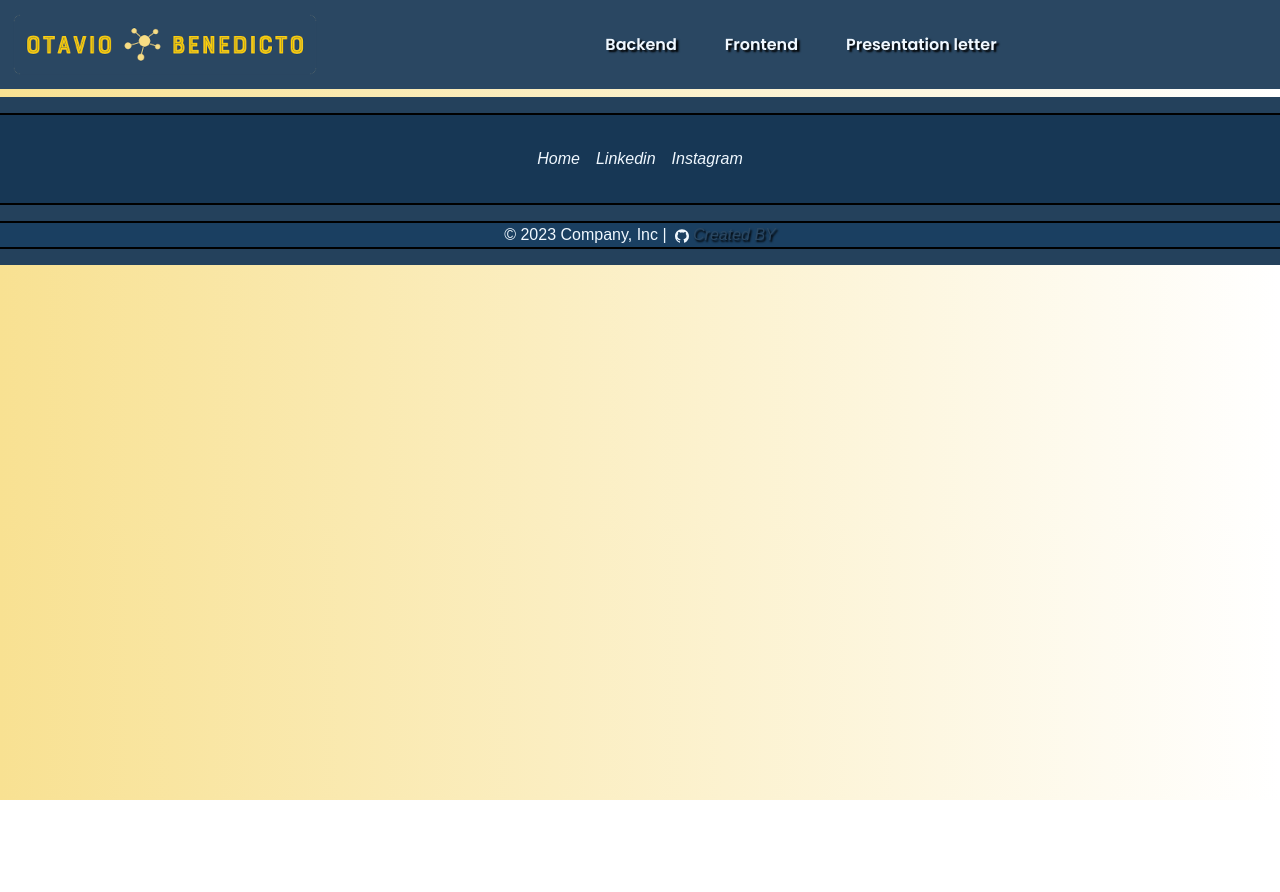
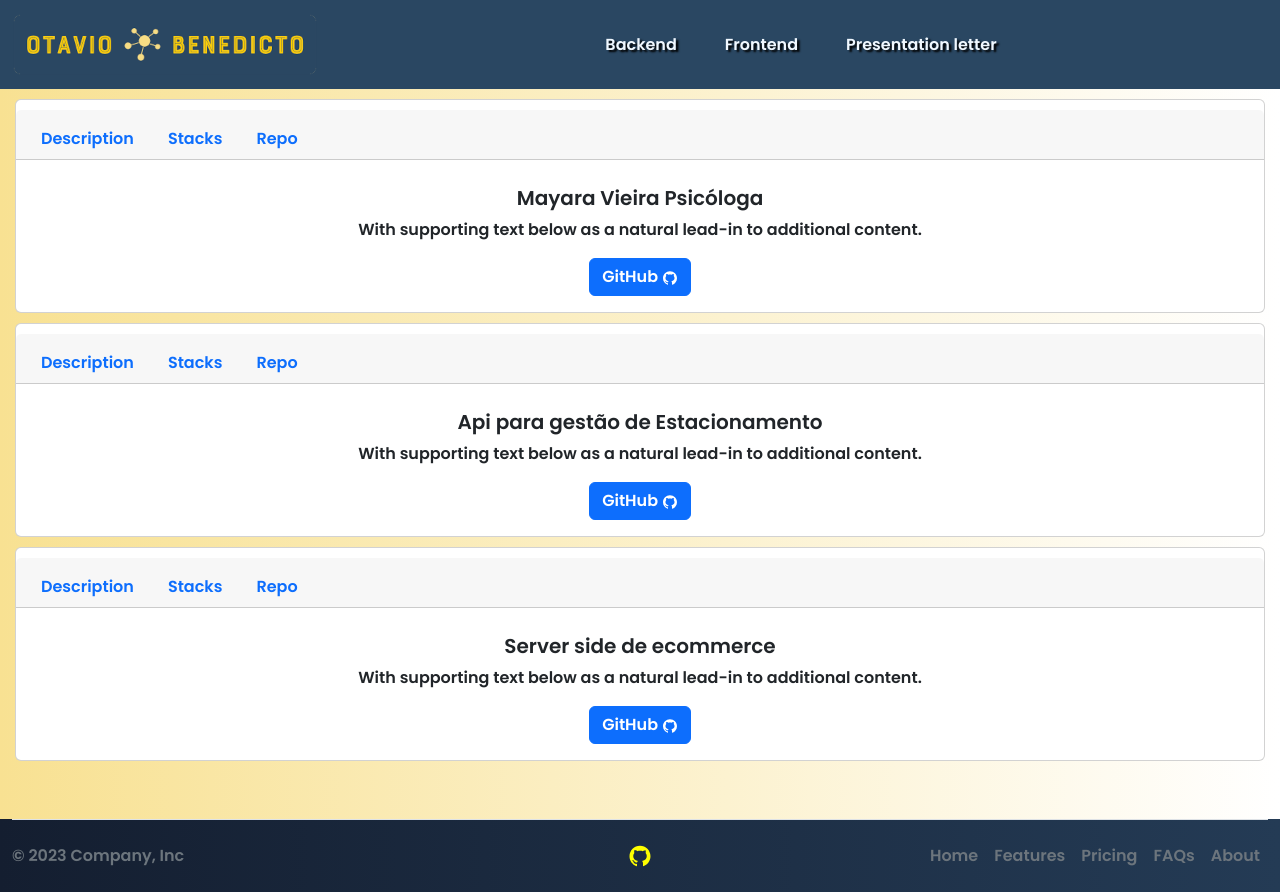
Before and after one commit to benedictotavio/portfolio_ot, a React (Vite) app: page /frontend in a window 1280 px wide. Before the commit the page ends 800 px from the top, so only its background shows below. Built offline with nearby package versions, Linux system fonts and the light colour scheme.

Commit message:
Alteração do footer com identidade visual

```diff
--- a/src/App.tsx
+++ b/src/App.tsx
@@ -3,6 +3,7 @@ import Navbar from "./components/layout/Navbar";
 import Home from "./pages/Home";
 import Footer from "./components/layout/Footer";
 import Backend from "./pages/Backend";
+import Frontend from "./pages/Frontend";
 
 function App() {
   return (
@@ -12,6 +13,7 @@ function App() {
         <Routes>
           <Route path="/" element={<Home />} />
           <Route path="/backend" element={<Backend />} />
+          <Route path="/frontend" element={<Frontend />} />
         </Routes>
       </BrowserRouter>
       <Footer />
--- a/src/components/content/BackendPortifolio.tsx
+++ b/src/components/content/backend/BackendPortifolio.tsx
@@ -1,4 +1,4 @@
-import Card from "../layout/Card";
+import Card from "../../layout/Card";
 import styles from "./BackendPortifolio.module.css";
 
 const BackendPortifolio = () => {
--- /dev/null
+++ b/src/components/content/frontend/FrontendPortfolio.module.css
@@ -0,0 +1,11 @@
+#frontend {
+    min-height: 90vh;
+}
+
+.card_content {
+    padding-inline: 15px;
+}
+
+.card_content div {
+    margin-top: 10px;
+}
--- /dev/null
+++ b/src/components/content/frontend/FrontendPortfolio.tsx
@@ -0,0 +1,16 @@
+import Card from "../../layout/Card";
+import styles from "./FrontendPortfolio.module.css";
+
+const FrontendPortfolio = () => {
+  return (
+      <div id={styles.frontend}>
+        <div className={styles.card_content}>
+          <Card title="Mayara Vieira Psicóloga" />
+          <Card title="Api para gestão de Estacionamento" />
+          <Card title="Server side de ecommerce" />
+        </div>
+      </div>
+  );
+};
+
+export default FrontendPortfolio;
--- a/src/components/layout/Footer.module.css
+++ b/src/components/layout/Footer.module.css
@@ -1,39 +1,9 @@
-.footer {
-    background-color: #24415c;
+#footer {
+    background: #141E30;
+    /* fallback for old browsers */
+    background: -webkit-linear-gradient(to left, #243B55, #141E30);
+    /* Chrome 10-25, Safari 5.1-6 */
+    background: linear-gradient(to left, #243B55, #141E30);
+    /* W3C, IE 10+/ Edge, Firefox 16+, Chrome 26+, Opera 12+, Safari 7+ */
+
 }
-
-.footer ul {
-    background-color: #173755;
-    border-top: 2px solid black;
-    border-bottom: 2px solid black;
-}
-
-.footer a {
-    text-decoration: none;
-    font-family: 'Questrial', sans-serif;
-    font-style: italic;
-    color: aliceblue;
-}
-
-.footer a:hover {
-    color: #e9b830;
-}
-
-.footer p {
-    font-family: 'Montserrat', sans-serif;
-    color: aliceblue;
-    background-color: #1a3f61;
-    border-top: 2px solid black;
-    border-bottom: 2px solid black;
-    margin: 0;
-}
-
-.footer span a {
-    color: #2a4762;
-    text-shadow: 1.5px 1.5px 2px black;
-}
-
-.footer span i {
-    color: aliceblue;
-    margin: auto 3px;
-}
--- a/src/components/layout/Footer.tsx
+++ b/src/components/layout/Footer.tsx
@@ -3,44 +3,46 @@ import { AiFillGithub } from "react-icons/ai";
 
 const Footer = () => {
   return (
-    <div className={styles.footer}>
-      <footer className="py-md-3 mt-2 text-center">
-        <ul className="nav justify-content-center pt-md-4 pb-md-4 mb-3">
+    <div id={styles.footer} className="container-fluid">
+      <footer className="d-flex flex-wrap justify-content-between align-items-center py-3 border-top">
+        <p className="col-md-4 mb-0 text-muted">
+          © {new Date().getFullYear()} Company, Inc
+        </p>
+
+        <a
+          href="/"
+          className="col-md-4 d-flex align-items-center justify-content-center mb-3 mb-md-0 me-md-auto link-dark text-decoration-none"
+        >
+          <AiFillGithub fontSize={24} color={"yellow"} />
+        </a>
+
+        <ul className="nav col-md-4 justify-content-end">
           <li className="nav-item">
-            <a href="#" className="nav-link px-2 text-body-secondary">
+            <a href="#" className="nav-link px-2 text-muted">
               Home
             </a>
           </li>
           <li className="nav-item">
-            <a
-              target="blank"
-              href="https://www.linkedin.com/in/otavio-benedicto-746421232/"
-              className="nav-link px-2 text-body-secondary"
-            >
-              Linkedin
+            <a href="#" className="nav-link px-2 text-muted">
+              Features
             </a>
           </li>
           <li className="nav-item">
-            <a
-              target="blank"
-              href="https://www.instagram.com/mahhh_vieira/ "
-              className="nav-link px-2 text-body-secondary"
-            >
-              Instagram
+            <a href="#" className="nav-link px-2 text-muted">
+              Pricing
+            </a>
+          </li>
+          <li className="nav-item">
+            <a href="#" className="nav-link px-2 text-muted">
+              FAQs
+            </a>
+          </li>
+          <li className="nav-item">
+            <a href="#" className="nav-link px-2 text-muted">
+              About
             </a>
           </li>
         </ul>
-        <p className="text-center text-body-secondary">
-          © {new Date().getFullYear()} Company, Inc&nbsp;|&nbsp;
-          <span>
-            <a target="blank" href="https://github.com/otaviobenedicto">
-              <i>
-                <AiFillGithub />
-              </i>
-              Created BY
-            </a>
-          </span>
-        </p>
       </footer>
     </div>
   );
--- a/src/components/layout/Navbar.tsx
+++ b/src/components/layout/Navbar.tsx
@@ -27,7 +27,7 @@ const Navbar = () => {
             <a className="nav-link mx-md-3" aria-current="page" href="/backend">
               Backend
             </a>
-            <a className="nav-link mx-md-3" href="#">
+            <a className="nav-link mx-md-3" aria-current="page" href="/frontend">
               Frontend
             </a>
             <a className="nav-link mx-md-3" href="#">
--- a/src/pages/Backend.tsx
+++ b/src/pages/Backend.tsx
@@ -1,4 +1,4 @@
-import BackendPortifolio from "../components/content/BackendPortifolio";
+import BackendPortifolio from "../components/content/backend/BackendPortifolio";
 
 const Backend = () => {
   return (
--- /dev/null
+++ b/src/pages/Frontend.tsx
@@ -0,0 +1,11 @@
+import FrontendPortfolio from "../components/content/frontend/FrontendPortfolio";
+
+const Frontend = () => {
+  return (
+    <>
+      <FrontendPortfolio />
+    </>
+  );
+};
+
+export default Frontend;
```
Also changed, not shown: src/components/content/backend/BackendPortifolio.module.css (renamed from src/components/content/BackendPortifolio.module.css).
